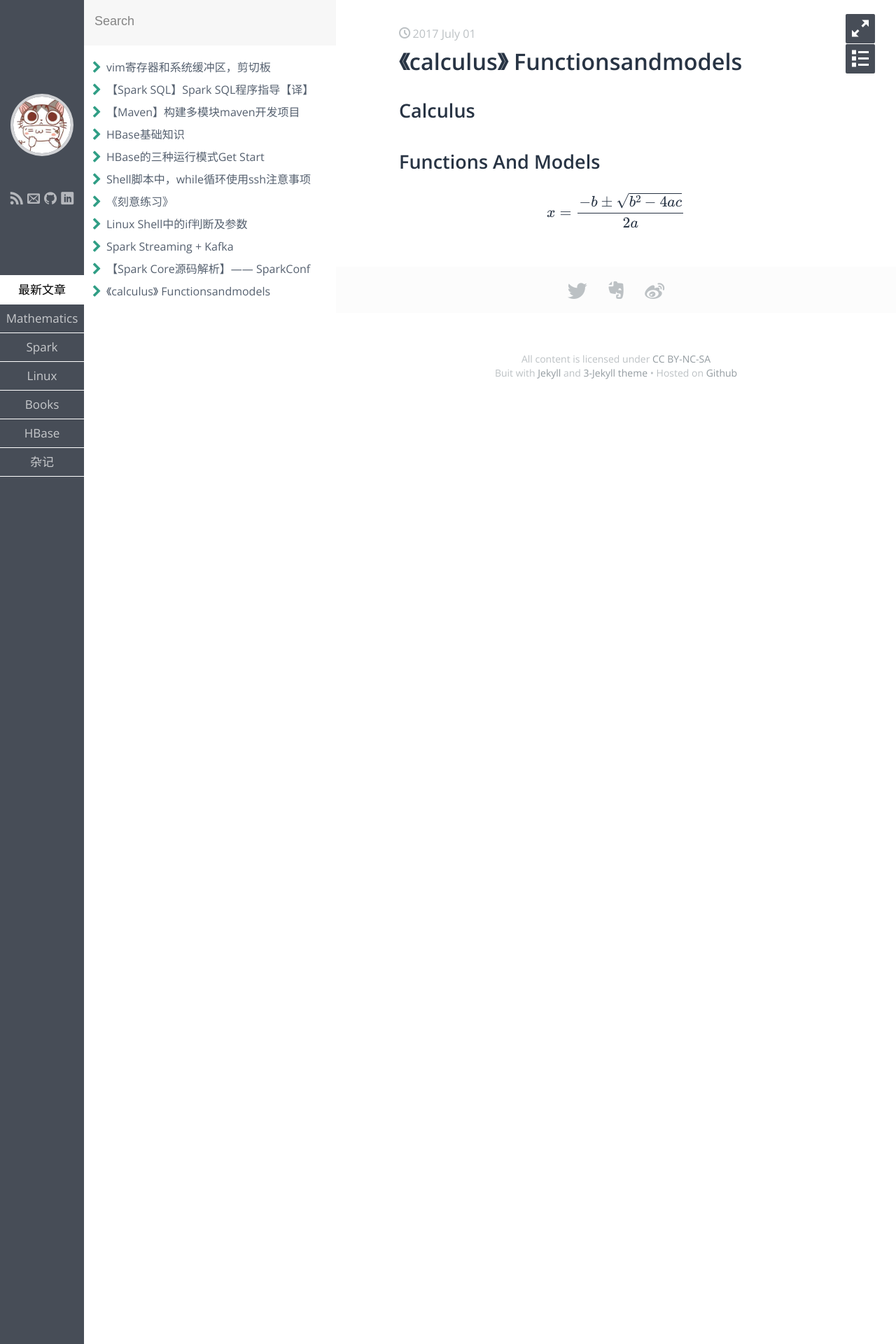
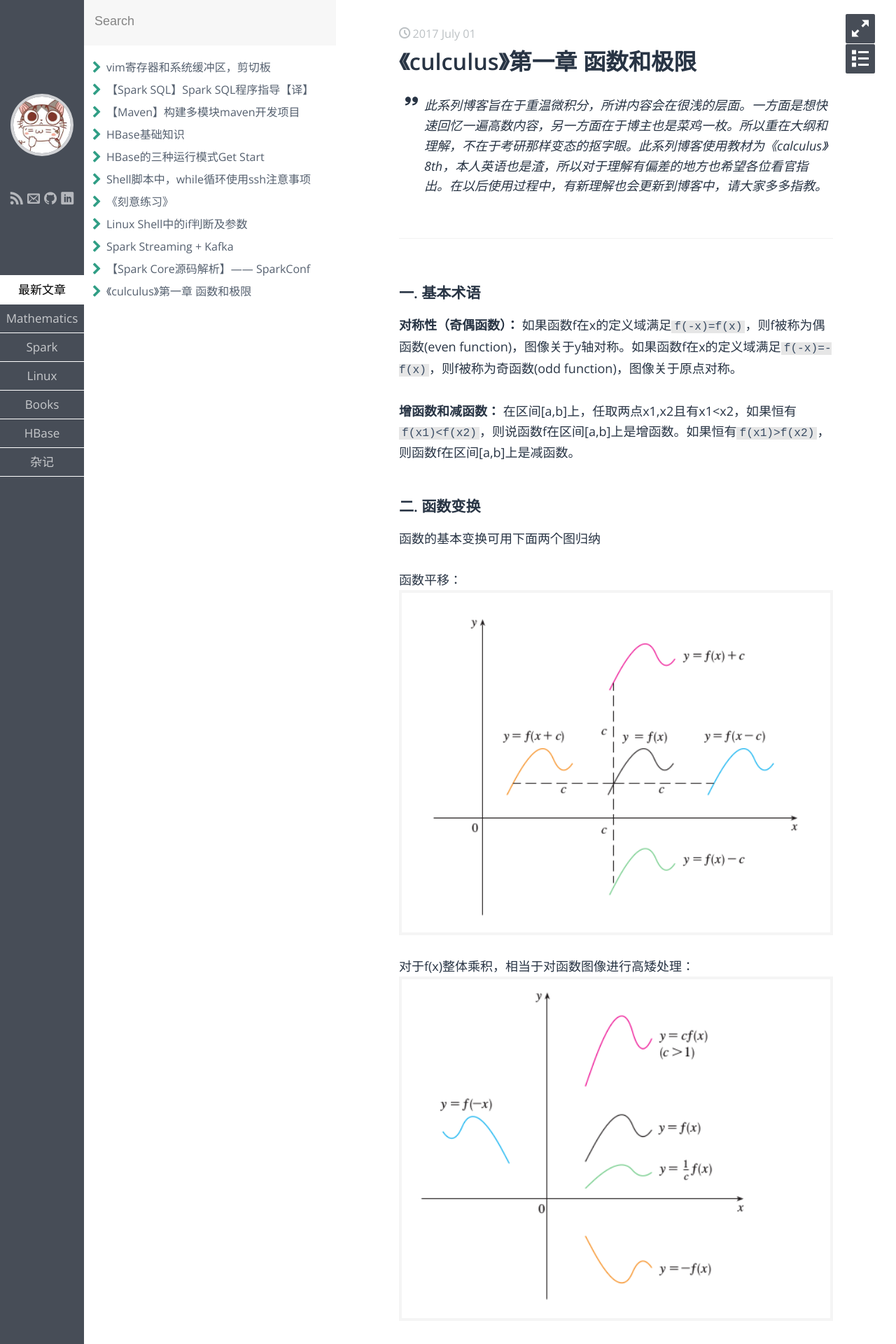
Before and after one commit to HywelZhang/hywelzhang.github.io, a Jekyll site: the page built from _posts/Mathematics/2017-06-29-《Calculus》-functionsAndModels.markdown, in a window 1280 px wide. Shown: the top 1920 px of the page at 70% size. Built offline with Jekyll 4.4.1, drawn with Linux system fonts in a browser that asks for light colours; some web fonts are replaced; formulas are drawn with MathJax 3; some of the changed text lies outside the part shown.

Commit message:
calculus chapter1

```diff
--- a/_includes/head.html
+++ b/_includes/head.html
@@ -16,7 +16,7 @@
   <link rel="canonical" href="{{ page.url | replace:'index.html','' | prepend: site.baseurl | prepend: site.url }}">
   {% seo %}
   {% feed_meta %}
-
+  <script type="text/javascript" async src="//cdn.mathjax.org/mathjax/latest/MathJax.js?config=TeX-MML-AM_CHTML">
+</script>
   <script src="{{ "/assets/script/prefixfree.js" | prepend: site.baseurl }}"></script>
-  <script type="text/javascript" src="http://cdn.mathjax.org/mathjax/latest/MathJax.js?config=default"></script>
 </head>
--- a/_posts/Mathematics/2017-06-29-《Calculus》-functionsAndModels.markdown
+++ b/_posts/Mathematics/2017-06-29-《Calculus》-functionsAndModels.markdown
@@ -1,12 +1,45 @@
 ---
 Author: Hywel
 layout: post
-title:
+title: 《culculus》第一章 函数和极限
 description:
 date: 星期四, 29. 六月 2017  2:38下午
 categories: Mathematics
 ---
-# Calculus
-## Functions And Models
 
-$$x=\frac{-b\pm\sqrt{b^2-4ac}}{2a}$$
+>此系列博客旨在于重温微积分，所讲内容会在很浅的层面。一方面是想快速回忆一遍高数内容，另一方面在于博主也是菜鸡一枚。所以重在大纲和理解，不在于考研那样变态的抠字眼。此系列博客使用教材为《calculus》8th，本人英语也是渣，所以对于理解有偏差的地方也希望各位看官指出。在以后使用过程中，有新理解也会更新到博客中，请大家多多指教。
+
+---
+
+### 一. 基本术语
+
+**对称性（奇偶函数）：** 如果函数f在x的定义域满足`f(-x)=f(x)`，则f被称为偶函数(even function)，图像关于y轴对称。如果函数f在x的定义域满足`f(-x)=-f(x)`，则f被称为奇函数(odd function)，图像关于原点对称。
+
+**增函数和减函数：** 在区间[a,b]上，任取两点x1,x2且有x1<x2，如果恒有`f(x1)<f(x2)`，则说函数f在区间[a,b]上是增函数。如果恒有`f(x1)>f(x2)`，则函数f在区间[a,b]上是减函数。
+
+### 二. 函数变换
+函数的基本变换可用下面两个图归纳
+
+函数平移：
+![平移](/assets/image/postImg/Mathematics/calculus1/figure1-translate.png)
+
+对于f(x)整体乘积，相当于对函数图像进行高矮处理：
+![延伸](/assets/image/postImg/Mathematics/calculus1/figure2-stretch.png)
+
+对于f(x)中x的乘积，相当于对图像的拉伸或者紧缩：
+![对比](/assets/image/postImg/Mathematics/calculus1/figure3.png)
+
+### 三. 复合函数
+1. 对两个函数f(x),g(x)进行加减乘除运算。如(f+g)(x)=f(x)+g(x), (fg)(x)=f(x)g(x)。设f(x)和g(x)的定义域分别为A,B，则此时复合函数的定义域为 \\(A \cap B\\)
+2. 如果是y=f(u)=f(g(x))，其中一个函数为另一个函数的自变量。这种函数被称为*composition*。\\((f。g)(x)=f(g(x))\\)中，f(g(x))的定义域需要从g(x)的值域进行筛选后在结合g(x)的定义域确定。
+
+### 四. 极限定义和性质
+通俗来讲，就是假设f(x)中x无限趋近于一个数字a（x永远不等于a）时，我们有如下式子：\\[\lim\limits_{x \rightarrow +a}f(x) = L\\]
+更通俗来讲，就是当\\(x \to a\\)时，有\\(f(x) \to L\\)，**Note** x永远不能等于a
+
+记一个常见极限图像在这
+![sinx/x](/assets/image/postImg/Mathematics/calculus1/figure4.png)
+
+
+### 五. 极限运算
+待更新ing...
```
Also changed, not shown: assets/image/postImg/Mathematics/calculus1/figure1-translate.png (added), assets/image/postImg/Mathematics/calculus1/figure2-stretch.png (added), assets/image/postImg/Mathematics/calculus1/figure3.png (added), assets/image/postImg/Mathematics/calculus1/figure4.png (added).
